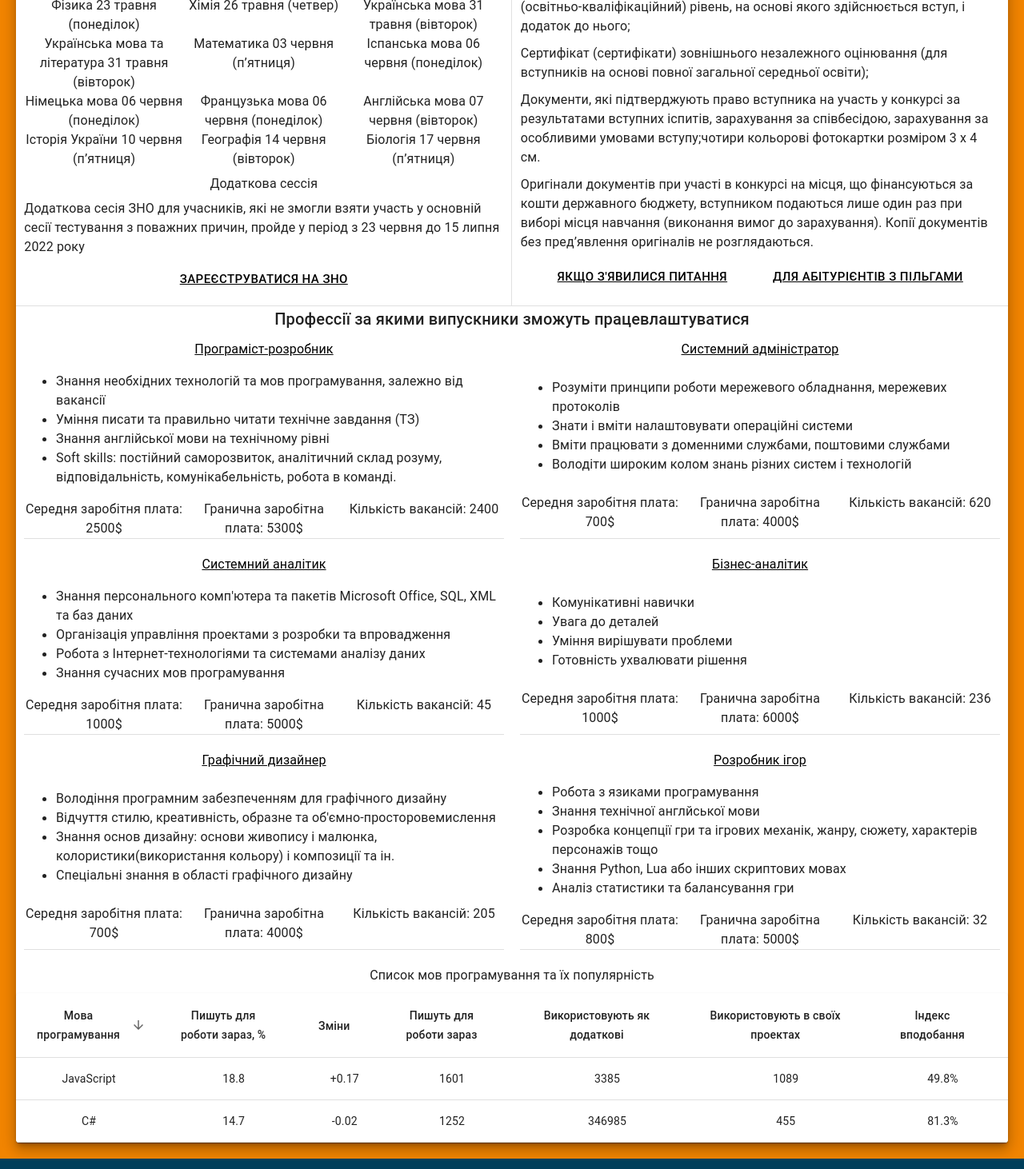
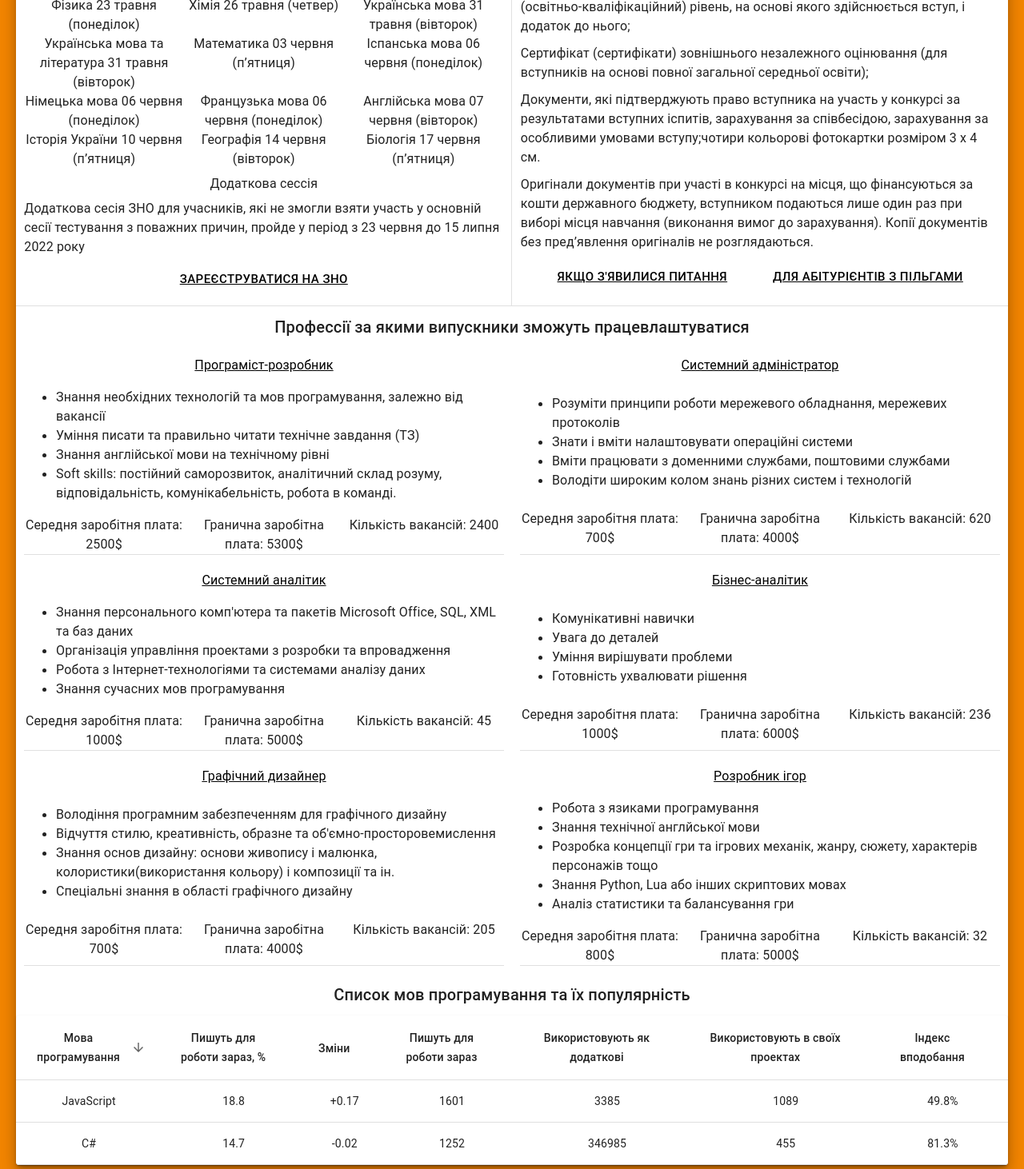
Before and after one commit to Mainsed/diplom_front, a React (Create React App) app: page /forentrant in a window 1280 px wide. Shown: the part 225-1687 px from the top of the page at 80% size. Built offline with nearby package versions, Linux system fonts and the light colour scheme; what react-dotenv would draw is missing.

Commit message:
margin changes

```diff
--- a/src/Components/Entrant/Entrant.js
+++ b/src/Components/Entrant/Entrant.js
@@ -138,7 +138,9 @@ const Entrant = (props) => {
       </Grid>
       <Grid item xs={0} md={12} ><Divider /></Grid>
       <Grid item xs={12}>
-        <Typography align='center' variant='h6'>{phrases['PROFESSIONS-LIST-TITLE']}</Typography>
+        <Typography align='center' variant='h6' className='entrantElement'>
+          {phrases['PROFESSIONS-LIST-TITLE']}
+          </Typography>
         <Grid container>
           {proffesions.map((prof) => <Grid item xs={12} md={6} className='partMainPadding' key={prof.name}>
             <Grid container className='containerFullHeight' direction={'column'} justifyContent='space-between'>
@@ -166,7 +168,7 @@ const Entrant = (props) => {
           </Grid>)}
         </Grid>
       </Grid>
-      <Typography className='entrantElement'>{phrases['TABLE-ENTRANT-TITLE']}</Typography>
+      <Typography className='entrantElement' variant='h6'>{phrases['TABLE-ENTRANT-TITLE']}</Typography>
       <TableContainer component={Paper}>
         <Table sx={{ minWidth: 650 }} aria-label="simple table">
           <TableHead>
--- a/src/constants.ua.js
+++ b/src/constants.ua.js
@@ -1,3 +1,4 @@
+/* eslint-disable max-len */
 export const translateUkr = {
   'DEPARTMENT-NAME': 'Кафедра програмних засобів',
   'ACTIVITY-START-YEAR': 'Рiк початку дiяльностi',
```
